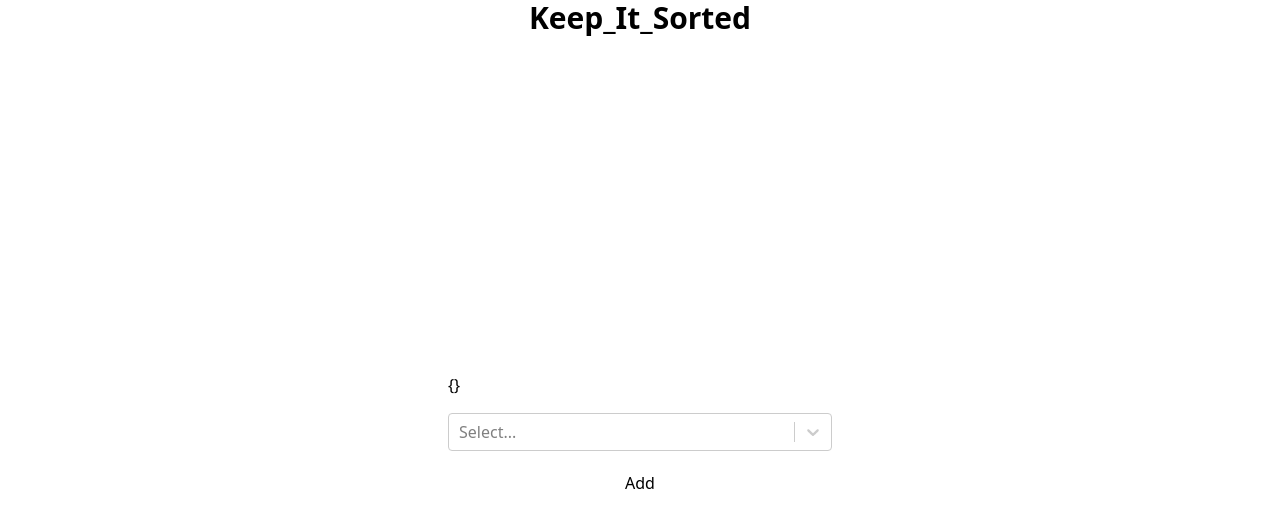
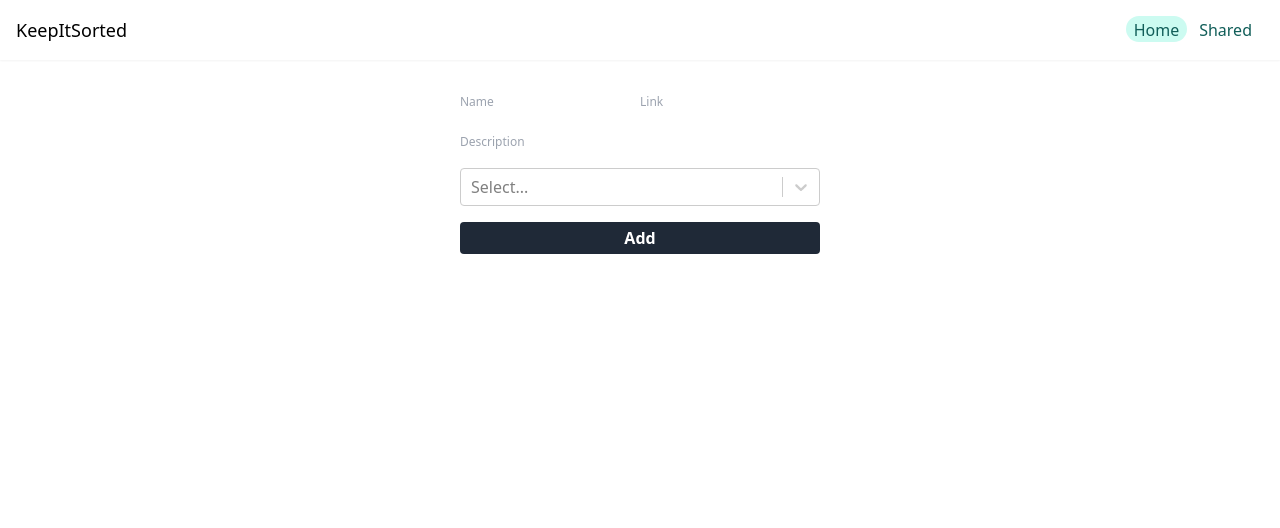
Before and after one commit to dhruvangg/keepItSorted, a Next.js app: page /shared in a window 1280 px wide. Shown: the top 528 px of the page. Built offline with nearby package versions, Linux system fonts and the light colour scheme.

Commit message:
Updated Layout

```diff
--- a/src/pages/_document.js
+++ b/src/pages/_document.js
@@ -1,4 +1,5 @@
 import { Html, Head, Main, NextScript } from 'next/document'
+import Link from 'next/link'
 
 export default function Document() {
   return (
@@ -9,8 +10,10 @@ export default function Document() {
         <meta name="theme-color" content="#2f3d58" />
       </Head>
       <body>
-        <header>
-          <h1 className='text-center font-bold text-3xl'>Keep_It_Sorted</h1>
+        <header class="p-4 shadow-sm">
+          <div class="inline-block text-lg"><h1>KeepItSorted</h1></div>
+          <div class="inline-block top-auto text-teal-800 float-right rounded-full mx-1 px-2"><Link href="/shared" class="align-middle">Shared</Link></div>
+          <div class="inline-block top-auto text-teal-800 float-right rounded-full px-2 bg-teal-100"><Link href="/" class="align-middle">Home</Link></div>
         </header>
         <Main />
         <NextScript />
--- a/src/pages/index.js
+++ b/src/pages/index.js
@@ -1,8 +1,6 @@
-import Image from 'next/image'
 import { Inter } from 'next/font/google'
 import { useLiveQuery } from 'dexie-react-hooks'
 import { db } from '@/db';
-import { useState } from 'react';
 import { toast } from 'react-toastify';
 import Link from 'next/link';
 
@@ -10,34 +8,50 @@ const inter = Inter({ subsets: ['latin'] })
 
 export default function Home() {
   const items = useLiveQuery(() => db.items.toArray());
-  // const [status, setStatus] = useState(null);
   const removeItem = async (id) => {
     try {
       await db.items.delete(id)
-      toast(`Item successfully deleted.`);
+      toast(`Item successfully deleted.`, { position: "top-center", theme: "colored", });
     } catch (error) {
       console.error(`Failed to delete ${id}: ${error}`);
     }
   }
 
-  console.log(items);
-
   return (
-    <main className="flex min-h-screen flex-col items-center justify-between p-24">
-      {/* <p className='text-white text-center mb-4'>{status}</p> */}
-      <div className='w-full max-w-screen-sm'>
-        {items?.map(el => {
-          return <Link key={el.id} href={el.link} target="_blank" className="border border-gray-200 w-full block rounded overflow-hidden shadow-lg mb-5">
-            <div className="px-6 py-4">
-              <div className="font-bold text-xl mb-2">{el.name}</div>
-              <p className="text-gray-700 text-base">{el.description}</p>
+    <main className="flex min-h-screen flex-col items-center justify-between">
+      <div className="container mt-4 mx-auto">
+        <div className="grid grid-cols-1 sm:grid-cols-2 md:grid-cols-3 lg:grid-cols-4">
+          {items?.map(el => {
+            const { id, name, description, link, category } = el;
+            return <div key={id} className="flex flex-col justify-between card m-2 p-3 cursor-pointer border border-gray-400 rounded-lg hover:shadow-md hover:border-opacity-0 transform hover:-translate-y-1 transition-all duration-200">
+              <div className="w-full">
+                <h2 className="text-lg mb-2 h-8">{name ? name : <span className='text-gray-200'>Post Title</span>}
+                  <span className="text-xs text-teal-800 font-mono bg-teal-100 inline rounded-lg px-2 py-1 align-top float-right font-semibold">{category}</span>
+                </h2>
+                <p className="font-light font-mono text-sm text-gray-700 hover:text-gray-900 transition-all duration-200">{description}</p>
+              </div>
+              <div className='flex justify-between sm:mt-0 mt-2'>
+                <Link className='flex items-center' href={link} target='_blank'>
+                  <span className='mr-2'>See More</span>
+                  <svg xmlns="http://www.w3.org/2000/svg" viewBox="0 0 20 20" fill="currentColor" className="w-4 h-4">
+                    <path fillRule="evenodd" d="M4.25 5.5a.75.75 0 00-.75.75v8.5c0 .414.336.75.75.75h8.5a.75.75 0 00.75-.75v-4a.75.75 0 011.5 0v4A2.25 2.25 0 0112.75 17h-8.5A2.25 2.25 0 012 14.75v-8.5A2.25 2.25 0 014.25 4h5a.75.75 0 010 1.5h-5z" clipRule="evenodd" />
+                    <path fillRule="evenodd" d="M6.194 12.753a.75.75 0 001.06.053L16.5 4.44v2.81a.75.75 0 001.5 0v-4.5a.75.75 0 00-.75-.75h-4.5a.75.75 0 000 1.5h2.553l-9.056 8.194a.75.75 0 00-.053 1.06z" clipRule="evenodd" />
+                  </svg>
+                </Link>
+                <button className='text-red-200' onClick={() => removeItem(id)}>
+                  <svg xmlns="http://www.w3.org/2000/svg" viewBox="0 0 20 20" fill="currentColor" className="w-4 h-4">
+                    <path fillRule="evenodd" d="M8.75 1A2.75 2.75 0 006 3.75v.443c-.795.077-1.584.176-2.365.298a.75.75 0 10.23 1.482l.149-.022.841 10.518A2.75 2.75 0 007.596 19h4.807a2.75 2.75 0 002.742-2.53l.841-10.52.149.023a.75.75 0 00.23-1.482A41.03 41.03 0 0014 4.193V3.75A2.75 2.75 0 0011.25 1h-2.5zM10 4c.84 0 1.673.025 2.5.075V3.75c0-.69-.56-1.25-1.25-1.25h-2.5c-.69 0-1.25.56-1.25 1.25v.325C8.327 4.025 9.16 4 10 4zM8.58 7.72a.75.75 0 00-1.5.06l.3 7.5a.75.75 0 101.5-.06l-.3-7.5zm4.34.06a.75.75 0 10-1.5-.06l-.3 7.5a.75.75 0 101.5.06l.3-7.5z" clipRule="evenodd" />
+                  </svg>
+                </button>
+              </div>
             </div>
-            <div className="px-6 pt-4 pb-2">
-              <span className="inline-block bg-gray-200 rounded-full px-3 py-1 text-sm font-semibold text-gray-700 mr-2 mb-2">#{el.category}</span>
+          })}
+          {(!items || items.length === 0) && <div className='card m-2 cursor-pointer border border-gray-400 rounded-lg hover:shadow-md hover:border-opacity-0 transform hover:-translate-y-1 transition-all duration-200'>
+            <div className="m-3">
+              <p className="font-light font-mono text-sm text-gray-700 hover:text-gray-900 transition-all duration-200">There is nothing in your list.</p>
             </div>
-          </Link>
-        })}
-        {(!items || items.length === 0) && <p className='text-center font-bold'>There is nothing in your list.</p>}
+          </div>}
+        </div>
       </div>
     </main >
   )
--- a/src/pages/shared.js
+++ b/src/pages/shared.js
@@ -1,50 +1,46 @@
-import { useTopicContext } from '@/context/TopicContext';
 import { db } from '@/db';
 import { useRouter } from 'next/router'
-import { useEffect, useId, useState } from 'react';
+import { useId } from 'react';
 import CreatableSelect from 'react-select/creatable'
+import { toast } from 'react-toastify';
 
 
 export default function shared() {
     const router = useRouter()
-    const { topics, createTopic } = useTopicContext()
-    const [category, setCategory] = useState()
-    const [status, setStatus] = useState(null);
     const { name, description, link } = router.query
-
-    useEffect(() => {
-        setCategory(topics[0])
-    }, [topics])
 
     const handleSubmit = async (e) => {
         e.preventDefault()
         const { value: category } = e.target.category;
-        console.log({ name, description, link, category });
         try {
-            const id = await db.items.add({ name, description, link, category: category.value });
-            setStatus(`Item ${name} successfully added. Got id ${id}`);
+            const id = await db.items.add({ name, description, link, category });
+            toast.info(`Item ${name} successfully added. Got id ${id}`, { autoClose: 5000, hideProgressBar: false, position: "top-center", theme: "colored", });
         } catch (error) {
-            setStatus(`Failed to add ${name}: ${error}`);
-        }
-    }
-
-    const updateCategory = (data) => {
-        const { value, label, __isNew__ } = data;
-        setCategory({ value, label });
-        if (__isNew__) {
-            createTopic({ value, label })
+            toast.error(`Item ${name} successfully added. Got id ${id}`, { autoClose: 5000, hideProgressBar: false, position: "top-center", theme: "colored", });
         }
     }
 
     return (
-        <div className='flex justify-center items-center min-h-screen'>
-            <form className='w-96 text-black' onSubmit={handleSubmit}>
-                {JSON.stringify(router.query)}
-                <p className='text-center mb-4'>{status}</p>
+        <div className='flex justify-center items-center py-4'>
+            <form className='w-96 text-black p-3' onSubmit={handleSubmit}>
+                <div className='flex flex-wrap'>
+                    <div className='w-1/2 mb-4 text-gray-400'>
+                        <label className='text-xs'>Name</label>
+                        <p>{name}</p>
+                    </div>
+                    <div className='w-1/2 mb-4 text-gray-400'>
+                        <label className='text-xs'>Link</label>
+                        <p>{link}</p>
+                    </div>
+                </div>
+                <div className='mb-4 text-gray-400'>
+                    <label className='text-xs'>Description</label>
+                    <p>{description}</p>
+                </div>
                 <div className='mb-4'>
                     <CreatableSelect instanceId={useId()} isClearable name='category' />
                 </div>
-                <button className='bg-white px-3 py-1 rounded w-full'>Add</button>
+                <button className='bg-gray-800 text-white font-semibold px-3 py-1 rounded w-full'>Add</button>
             </form>
         </div>
     )
```
Also changed, not shown: 1 other file (tests, documents, lock files or other folders).
